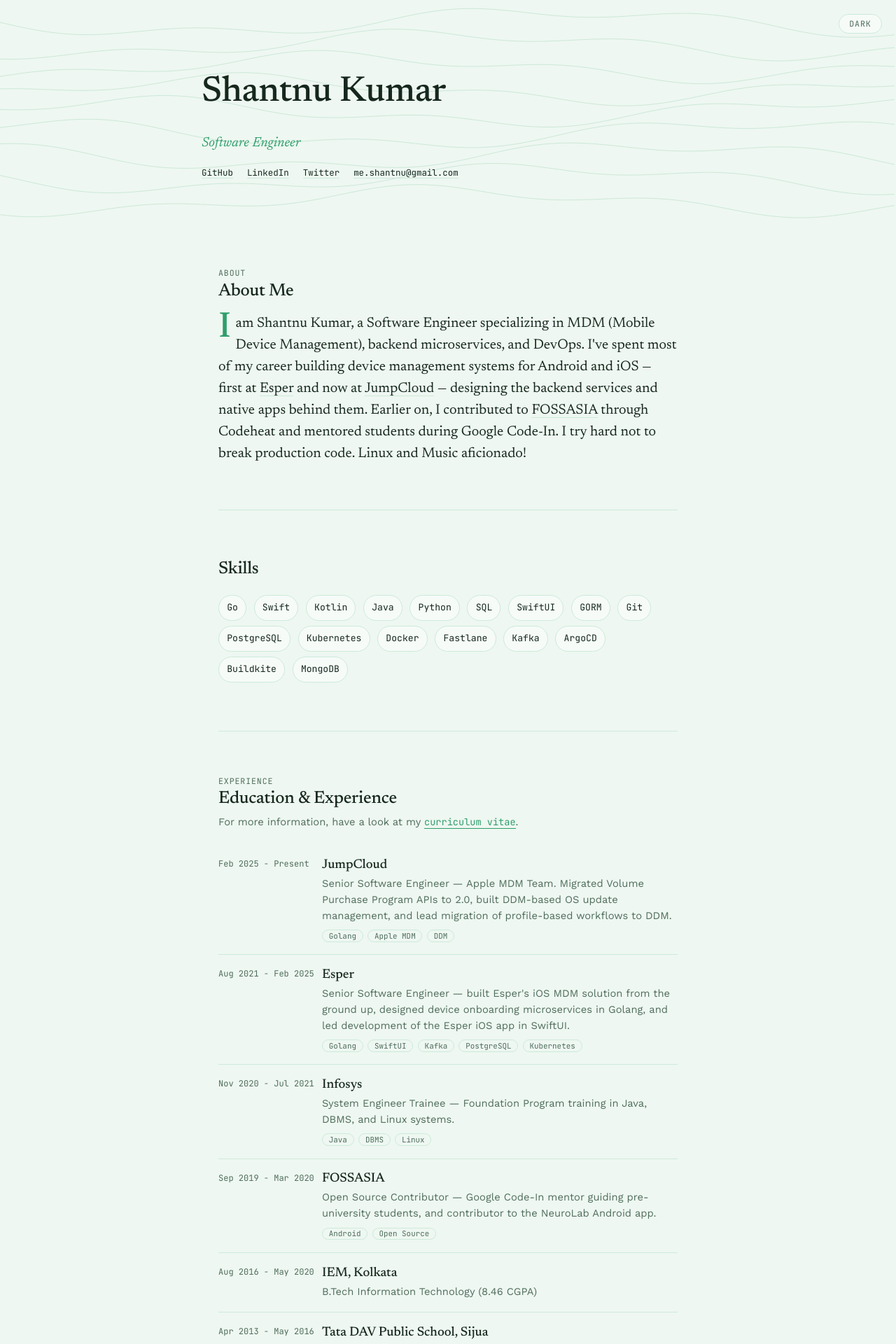
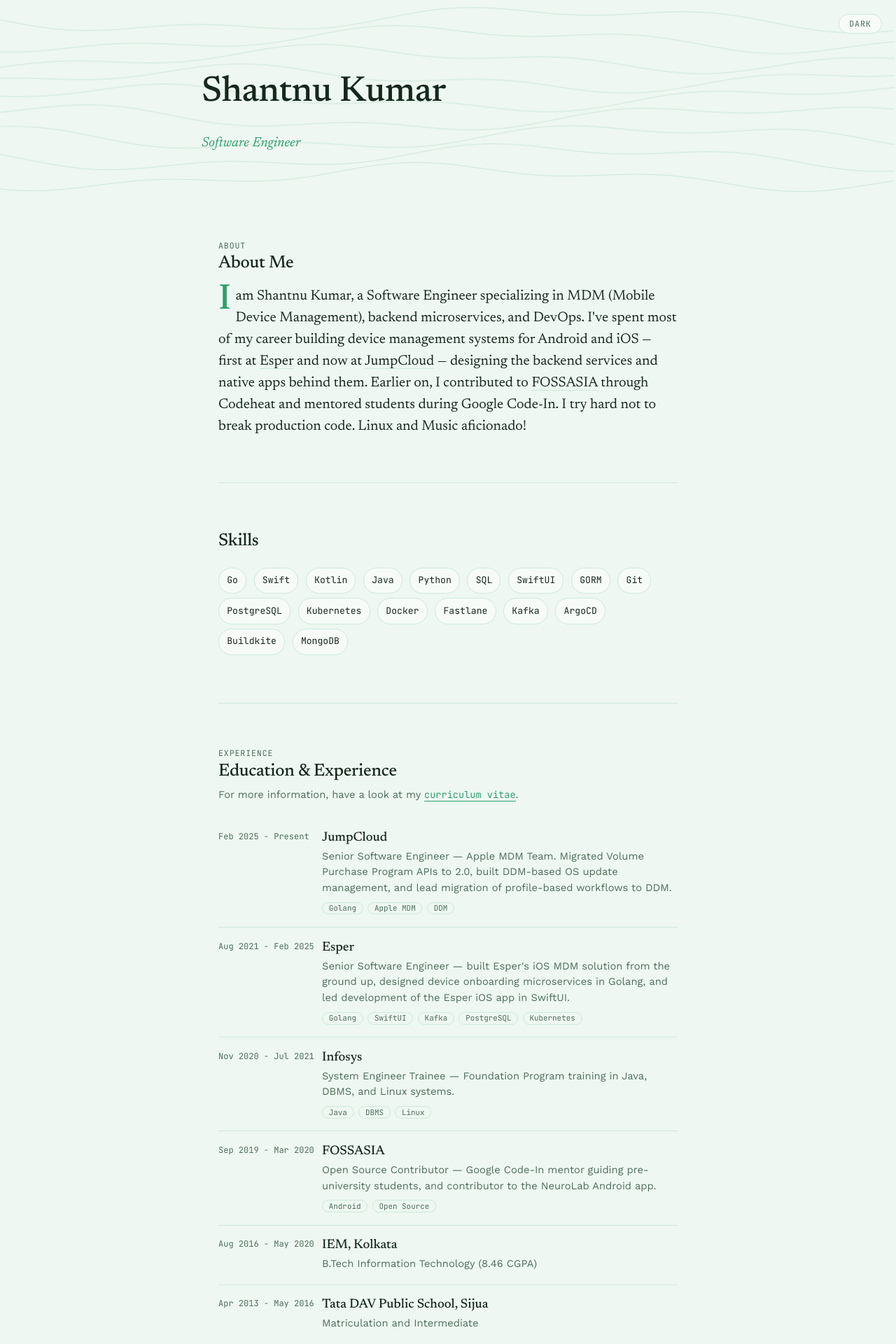
Before and after one commit to dipu989/dipu989.github.io, a Jekyll site: the page built from index.html, in a window 1280 px wide. Shown: the top 1920 px of the page at 70% size. Built offline with Jekyll 4.4.1, drawn with Linux system fonts in a browser that asks for light colours.

Commit message:
fix(hero): remove duplicate contact links from hero
GitHub/LinkedIn/Twitter/email appeared twice — once in the hero, once
in the closing Contact section. Research on portfolio-site conventions
favors a single placement, typically in the closing section as the
page's "last chance to convert" rather than cluttering the header/hero
with links. Stripped the hero down to just name + tagline; the full
link row stays in the closing Contact section, unchanged.

```diff
--- a/_includes/landing-page.html
+++ b/_includes/landing-page.html
@@ -3,19 +3,5 @@
   <div class="hero-inner">
     <h1>{{ site.username }}</h1>
     <p class="tagline">{{ site.typing_text }}</p>
-    <div class="contact-row">
-      {% if site.github_username %}
-        <a href="https://github.com/{{ site.github_username }}" target="_blank" rel="noreferrer">GitHub</a>
-      {% endif %}
-      {% if site.linkedin_username %}
-        <a href="https://www.linkedin.com/in/{{ site.linkedin_username }}" target="_blank" rel="noreferrer">LinkedIn</a>
-      {% endif %}
-      {% if site.twitter_username %}
-        <a href="https://twitter.com/{{ site.twitter_username }}" target="_blank" rel="noreferrer">Twitter</a>
-      {% endif %}
-      {% if site.email %}
-        <a href="mailto:{{ site.email }}">{{ site.email }}</a>
-      {% endif %}
-    </div>
   </div>
 </div>
```
Also changed, not shown: _sass/main.scss (+0 -12 lines), assets/css/main.min.css.
